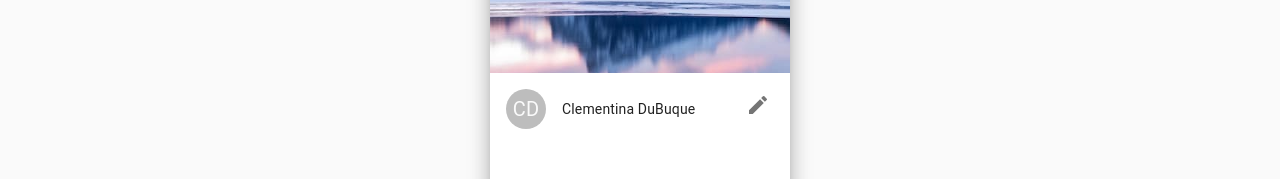
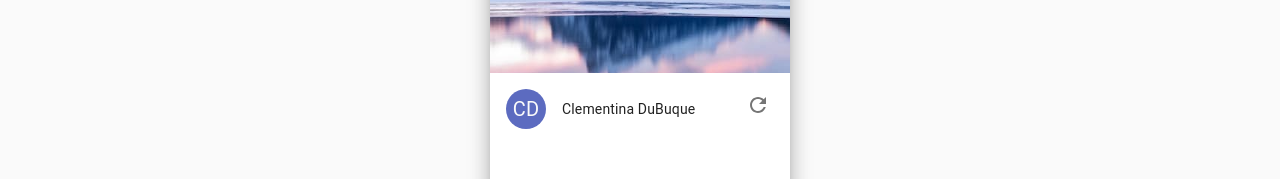
Before and after one commit to Alexander-Pomazan/hooks-meetup, a React (Create React App) app: page / in a window 1280 px wide. Shown: the part 301-480 px from the top of the page. Built offline with nearby package versions, Linux system fonts and the light colour scheme.

Commit message:
add refresh button

```diff
--- a/src/App.js
+++ b/src/App.js
@@ -1,23 +1,13 @@
 import React from 'react'
 import { Presenter } from './presenter'
 import Slide01 from './slides/01'
-import { indigo, ping } from '@material-ui/core/colors'
 import {
   CssBaseline,
   createMuiTheme,
   MuiThemeProvider
 } from '@material-ui/core'
 
-const theme = createMuiTheme({
-  palette: {
-    type: 'light'
-  },
-  overrides: {
-    MuiIconButton: {
-      backgroundColor: indigo[500]
-    }
-  }
-})
+const theme = createMuiTheme()
 
 export const App = () => {
   return (
--- a/src/components/user-info.js
+++ b/src/components/user-info.js
@@ -1,25 +1,28 @@
 import React from 'react'
 import { CardHeader, IconButton, Avatar } from '@material-ui/core'
-import { Edit } from '@material-ui/icons'
+import { indigo } from '@material-ui/core/colors'
+import { Refresh } from '@material-ui/icons'
 
 import { Skeleton } from '@material-ui/lab'
 
 import { formatUserInitials } from 'src/utils'
 
-export const UserInfo = ({ loading, name, allowEdit }) => (
+export const UserInfo = ({ loading, name, onRefresh }) => (
   <CardHeader
     avatar={
-      name ? (
-        <Avatar>{formatUserInitials(name)}</Avatar>
+      loading ? (
+        <Skeleton height={40} width={40} variant="circle" />
       ) : (
-        <Skeleton height={40} width={40} variant="circle" />
+        <Avatar style={{ backgroundColor: indigo[400] }}>
+          {formatUserInitials(name)}
+        </Avatar>
       )
     }
-    title={name ? name : <Skeleton />}
+    title={loading ? <Skeleton width="80%" /> : name}
     action={
-      allowEdit && (
-        <IconButton disabled={loading}>
-          <Edit />
+      onRefresh && (
+        <IconButton onClick={onRefresh}>
+          <Refresh />
         </IconButton>
       )
     }
--- a/src/slides/01/index.js
+++ b/src/slides/01/index.js
@@ -3,16 +3,22 @@ import { Card, CardMedia, CardContent } from '@material-ui/core'
 
 import { UserInfo, UserContacts } from 'src/components'
 
-import { fetchUserProfileData, formatUserInitials } from 'src/utils'
+import { fetchUserProfileData } from 'src/utils'
 import cardBackground from 'src/assets/background.jpg'
 
 class UserCard extends Component {
   state = {
-    user: null,
+    user: {},
     loading: true
   }
 
-  componentDidMount = async () => {
+  componentDidMount = () => {
+    this.loadUser()
+  }
+
+  loadUser = async () => {
+    this.setState({ loading: true })
+
     const user = await fetchUserProfileData()
 
     this.setState({
@@ -24,12 +30,12 @@ class UserCard extends Component {
   render() {
     const { user, loading } = this.state
 
-    const { phone, email, name } = user || {}
+    const { phone, email, name } = user
 
     return (
       <Card elevation={12} style={{ height: 400, width: 300 }}>
         <CardMedia style={{ height: 150 }} image={cardBackground} />
-        <UserInfo name={name} loading={loading} />
+        <UserInfo name={name} loading={loading} onRefresh={this.loadUser} />
 
         <CardContent>
           <UserContacts loading={loading} phone={phone} email={email} />
```
